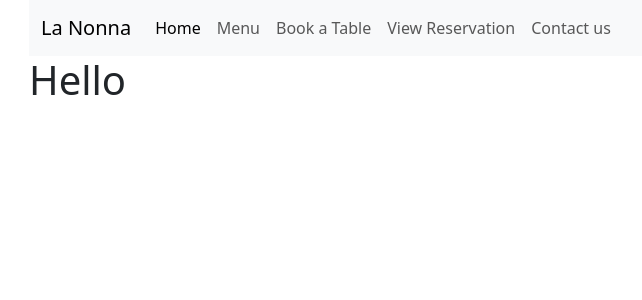
After one commit to BubiniB/la-nonna, a Django app: page / in a window 1280 px wide. The commit adds this page. Shown: the top 300 px of the page, without its empty margins (53-695 px from the left). Run offline with Django 3.2, Linux system fonts and the light colour scheme.

Commit message:
Setup static folder, make base template

```diff
--- a/booking/forms.py
+++ b/booking/forms.py
@@ -7,6 +7,11 @@ class BookTableForm(forms.ModelForm):
     class Meta:
         model = Reservation
         fields = '__all__'
+'''
+        widgets: {
+            'date': forms.DateField(widget=NumberInput(attrs={'type': 'date'}))
+        }
+        '''
 
 
 # Form that is used for viewing reservations and cancel them
--- a/booking/views.py
+++ b/booking/views.py
@@ -4,6 +4,9 @@ from datetime import datetime
 from .models import Reservation
 from .forms import BookTableForm, ViewReservationForm
 
+# Home
+def home(request):
+    return render(request, 'index.html',{})
 
 # Table reservation
 def book_table(request):
--- a/contact/templates/contact/contact_us.html
+++ b/contact/templates/contact/contact_us.html
@@ -3,6 +3,7 @@
 <head>
     <meta charset="UTF-8">
     <meta name="viewport" content="width=device-width, initial-scale=1.0">
+
     <title>Contact us</title>
 </head>
 <body>
--- a/la_nonna/settings.py
+++ b/la_nonna/settings.py
@@ -25,7 +25,7 @@ SECRET_KEY = os.environ.get('SECRET_KEY', '')
 # SECURITY WARNING: don't run with debug turned on in production!
 DEBUG = True
 
-ALLOWED_HOSTS = ['8000-bubinib-lanonna-dj739zt60bf.ws-eu105.gitpod.io']
+ALLOWED_HOSTS = ['8000-bubinib-lanonna-dj739zt60bf.ws-eu105.gitpod.io', '8000-bubinib-lanonna-dj739zt60bf.ws-eu106.gitpod.io']
 
 
 # Application definition
--- a/la_nonna/urls.py
+++ b/la_nonna/urls.py
@@ -17,12 +17,13 @@ from django.contrib import admin
 from django.urls import path
 from django.conf import settings
 from django.conf.urls.static import static
-from booking.views import book_table, view_reservations, reservation_success
+from booking.views import book_table, view_reservations, reservation_success, home
 from contact.views import contact_us
 from menu.views import menu
 
 urlpatterns = [
     path('admin/', admin.site.urls),
+    path('', home, name='home'),
     path('book_table', book_table, name='book_table'),
     path('view_reservations', view_reservations, name='view_reservations'),
     path('reservation_success/<int:pk>', reservation_success, name='reservation_success'),
--- /dev/null
+++ b/static/js/sendEmail.js
@@ -0,0 +1 @@
+console.log("hello")
--- /dev/null
+++ b/templates/base.html
@@ -0,0 +1,37 @@
+{% load static %}
+<!DOCTYPE html>
+<html lang="en">
+    <head>
+        <meta charset="UTF-8">
+        <meta name="viewport" content="width=device-width, initial-scale=1.0">
+        <title>{% block title %}{% endblock %}</title>
+        <link href="https://cdn.jsdelivr.net/npm/bootstrap@5.3.2/dist/css/bootstrap.min.css" rel="stylesheet" integrity="sha384-T3c6CoIi6uLrA9TneNEoa7RxnatzjcDSCmG1MXxSR1GAsXEV/Dwwykc2MPK8M2HN" crossorigin="anonymous">
+        <link rel="stylesheet" href="{% static 'css/styles.css' %}" rel="stylesheet">
+    </head>
+    <body class="container">
+        <nav class="navbar navbar-expand-lg bg-body-tertiary">
+            <div class="container-fluid">
+              <a class="navbar-brand" href="{% url 'index' %}">La Nonna</a>
+              <button class="navbar-toggler" type="button" data-bs-toggle="collapse" data-bs-target="#navbarNavAltMarkup" aria-controls="navbarNavAltMarkup" aria-expanded="false" aria-label="Toggle navigation">
+                <span class="navbar-toggler-icon"></span>
+              </button>
+              <div class="collapse navbar-collapse" id="navbarNavAltMarkup">
+                <div class="navbar-nav">
+                  <a class="nav-link active" aria-current="page" href="{% url 'index' %}">Home</a>
+                  <a class="nav-link" href="{% url 'menu' %}">Menu</a>
+                  <a class="nav-link" href="{% url 'book_table' %}">Book a Table</a>
+                  <a class="nav-link" href="{% url 'view_reservations' %}">View Reservation</a>
+                  <a class="nav-link" href="{% url 'contact_us' %}">Contact us</a>
+                </div>
+              </div>
+            </div>
+          </nav>
+
+        {% block content %}
+        {% endblock %}
+
+    </body>
+{% block javascript %}
+<script src="https://cdn.jsdelivr.net/npm/bootstrap@5.3.2/dist/js/bootstrap.bundle.min.js" integrity="sha384-C6RzsynM9kWDrMNeT87bh95OGNyZPhcTNXj1NW7RuBCsyN/o0jlpcV8Qyq46cDfL" crossorigin="anonymous"></script>
+{% endblock %}
+</html>
--- /dev/null
+++ b/templates/index.html
@@ -0,0 +1,9 @@
+{% extends 'base.html' %}
+
+{% block title %} Home {% endblock %}
+
+{% block content %}
+<div>
+    <h1>Hello</h1>
+</div>
+{% endblock %}
```
Also changed, not shown: booking/templates/booking/book_table.html (+11 -1 lines), db.sqlite3, static/css/style.css (added).
